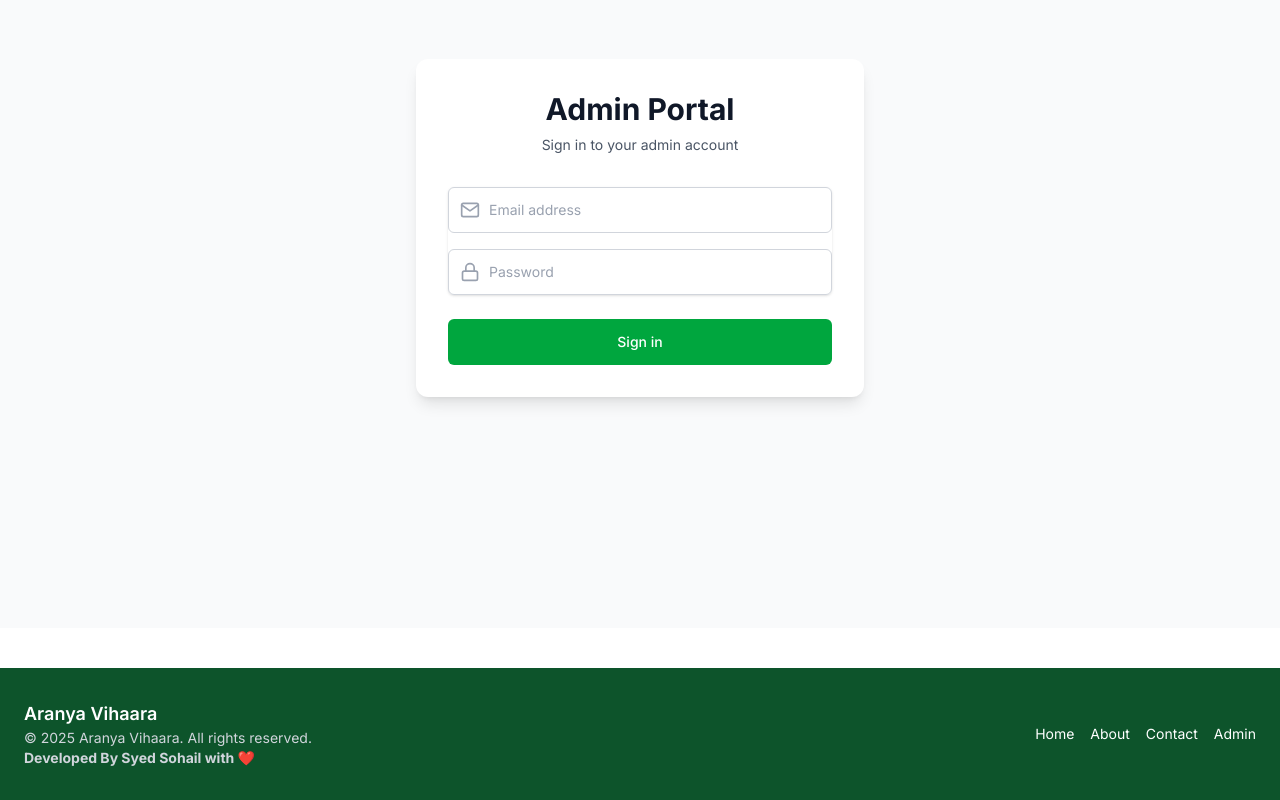
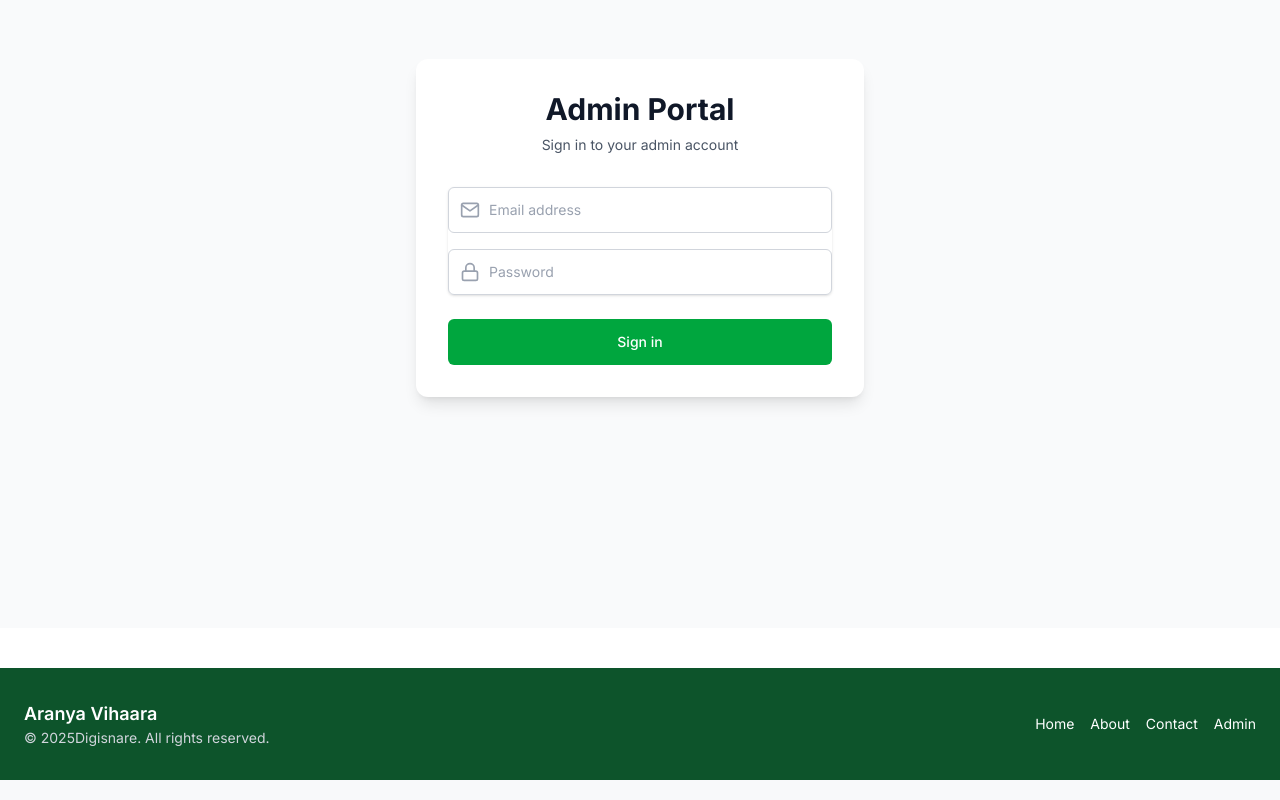
Before and after one commit to SyedSohail786/trekking-web, a React (Vite) app in the folder client/: page /admin in a window 1280 px wide. Shown: the part 236-1036 px from the top of the page. Built offline with nearby package versions, Linux system fonts and the light colour scheme; no server answers.

Commit message:
Update Footer.jsx

```diff
--- a/client/src/Components/Footer.jsx
+++ b/client/src/Components/Footer.jsx
@@ -6,8 +6,8 @@ const Footer = () => {
       <div className="max-w-7xl mx-auto px-6 py-8 flex flex-col md:flex-row justify-between items-center gap-4">
         <div className="text-center md:text-left">
           <h2 className="text-lg font-semibold">Aranya Vihaara</h2>
-          <p className="text-sm text-gray-300">© {new Date().getFullYear()} Aranya Vihaara. All rights reserved.</p>
-          <p className="text-sm text-gray-300 font-bold">Developed By Syed Sohail with ❤️</p>
+          <p className="text-sm text-gray-300">© {new Date().getFullYear()}Digisnare. All rights reserved.</p>
+{/*           <p className="text-sm text-gray-300 font-bold">Developed By Syed Sohail with ❤️</p> */}
         </div>
 
         <div className="flex space-x-4">
```
